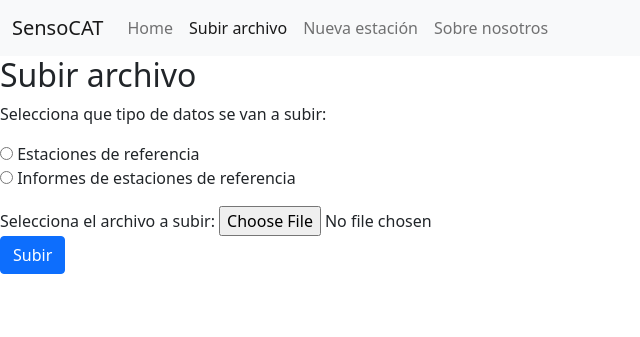
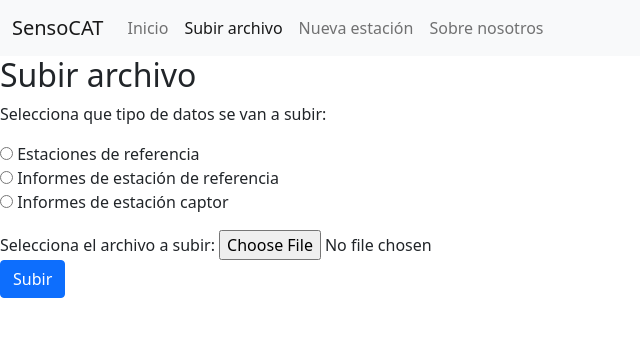
Before and after one commit to isisrg/SensoCat, a Flask app: page /upload in a window 1280 px wide. Shown: the top 337 px of the page, without its empty margins (0-640 px from the left). Run offline with Flask 2, Linux system fonts and the light colour scheme; some libraries are stand-ins or nearby versions.

Commit message:
cambio home y modificación en submit_station
home ahora es inicio, submit_station solo accesible en post no en get

```diff
--- a/app/forms.py
+++ b/app/forms.py
@@ -1,5 +1,5 @@
 from flask_wtf import FlaskForm
-from wtforms import StringField, PasswordField, BooleanField, SubmitField, FileField, RadioField, FieldList, FormField
+from wtforms import StringField, PasswordField, BooleanField, SubmitField, FileField, RadioField, FieldList, FormField, SelectField
 from wtforms.validators import DataRequired
 from flask_wtf.file import FileField, FileRequired, FileAllowed
 
@@ -13,7 +13,8 @@ class LoginForm(FlaskForm):
 
 class UploadForm(FlaskForm):
 	#Creates two radio buttons, one for stations and another one for reports. Forces the user to pick one of the two, if none of those are selected then appears a message to inform the user
-	data_type = RadioField('data_type', choices=[('stations', 'Estaciones de referencia'), ('reports', 'Informes de estaciones de referencia')], validators=[DataRequired()])
+	data_type = RadioField('data_type', choices=[('stations', 'Estaciones de referencia'), ('reports-ref', 'Informes de estación de referencia'), ('reports-captor', 'Informes de estación captor')], validators=[DataRequired()])
+	#dropdown = SelectField('drop_down', choices = [('captor', 'Estación captor'), ('ref', 'Estación de referencia')], validators = [DataRequired()])
 	file = FileField('file', validators=[FileRequired(), FileAllowed(['csv'], 'Solo archivos CSV!')])
 
 class NewStationForm(FlaskForm):
--- a/app/routes.py
+++ b/app/routes.py
@@ -54,12 +54,22 @@ def upload():
     if request.method == 'POST':
         data_type = form.data_type.data
         locations_csv = form.file.data
+        file_name = locations_csv.filename.split('.')[0]
+        print(file_name)
         df = pd.read_csv(locations_csv, delimiter=';')
         if data_type == 'stations':
             #df.insert(0, 'Id', np.arange(start=1, stop=len(df)+1, step=1))
             table = 'Estaciones'
+            mode = 0
+            #Primero equals 0 if its the first iteration on the Contaminantes column (also indicates wether the Contaminantes column exists or not)
+            primero = 0
+
+        if data_type == 'reports-captor':
+            df.insert(0, 'Nombre', file_name)
+            table = 'Informes'
             mode = 1
-        if data_type == 'reports':
+        if data_type == 'reports-ref':
+            df.insert(0, 'Nombre', file_name)
             table = 'Informes'
             mode = 2
 
@@ -70,9 +80,20 @@ def upload():
         #Number of columns of the csv
         col_size = df.shape[1]
 
+        dynamodb = boto3.resource('dynamodb')
+        #Indicates which table is going to be used
+        selected_table = dynamodb.Table(table)
+
         for count_row in range(0, row_size):
             for count_col in range(0, col_size):
                 row_values = df.iloc[count_row,:].values
+
+                # if str(header[count_col]) == 'Contaminantes' and mode == 0:
+                    # pollutants = row_values[count_col].split(',')
+
+                if str(header[count_col]) == 'date':
+                    header[count_col] = 'Timestamp'
+
                 #If the data is from a captor the date format is changed taking the seconds out
                 if str(header[count_col]) == 'Timestamp' and mode == 1:
                     old_date = str(row_values[count_col])
@@ -88,16 +109,16 @@ def upload():
                     row_values[count_col] = str(new_date)
 
                 if count_col == 0:
+                    #if str(header[count_col]) == 'Contaminantes' and mode == 0:
                     data_json = '{"' + str(header[count_col]) + '": "' + str(row_values[count_col]) + '"'
                 else:
                     data_json += ', "' + str(header[count_col]) + '": "' + str(row_values[count_col]) + '"'
 
             data_json += '}'
+            print(data_json)
             #Data converted to JSON format
             converted_data = json.loads(data_json)
-            dynamodb = boto3.resource('dynamodb')
-            #Indicates which table is going to be used
-            selected_table = dynamodb.Table(table)
+            print(converted_data)
             selected_table.put_item(Item=converted_data)
 
     return render_template('upload.html', title='Subir archivo', form=form)
@@ -110,68 +131,72 @@ def new_station():
             return render_template('submit_station.html', title='Nueva estación', form_new_station=form_new_station)
     return render_template('new_station.html', title='Nueva estación', form_new_station=form_new_station)
 
-@app.route('/submit_station', methods=['GET', 'POST'])
+@app.route('/new_station/submit_station', methods=['GET', 'POST'])
 def submit_station():
-    form_new_station = NewStationForm()
 
-    dynamodb = boto3.resource('dynamodb')
-    table = dynamodb.Table('Estaciones')
-    #Returns all of the table's data
-    table_data = table.scan()
-    #Returns the items from the data collected and saves it into pandas
-    items_data = pd.DataFrame(table_data['Items'])
+    if request.method == 'GET':
+        return redirect('/new_station')
 
-    #Header values
-    header = items_data.columns.values
-    #Number of rows of the csv
-    row_size = items_data.shape[0]
-    #Number of columns of the csv
-    col_size = items_data.shape[1]
+    if request.method == 'POST':
+        form_new_station = NewStationForm()
+        dynamodb = boto3.resource('dynamodb')
+        table = dynamodb.Table('Estaciones')
+        #Returns all of the table's data
+        table_data = table.scan()
+        #Returns the items from the data collected and saves it into pandas
+        items_data = pd.DataFrame(table_data['Items'])
 
-    #Primero equals 0 if its the first iteration on the Contaminantes column (also indicates wether the Contaminantes column exists or not)
-    primero = 0
+        #Header values
+        header = items_data.columns.values
+        #Number of rows of the csv
+        row_size = items_data.shape[0]
+        #Number of columns of the csv
+        col_size = items_data.shape[1]
 
-    for count_col in range(0, col_size):
-        if header[count_col] == 'Longitud': data = form_new_station.longitude.data
-        if header[count_col] == 'Latitud': data = form_new_station.latitude.data
-        if header[count_col] == 'Nombre': data = form_new_station.name.data
-        if header[count_col] == 'Contaminantes': data = form_new_station.pollutants.data
+        #Primero equals 0 if its the first iteration on the Contaminantes column (also indicates wether the Contaminantes column exists or not)
+        primero = 0
 
-        if count_col == 0:
-            data_json = '{"' + str(header[count_col]) + '": "' + str(data) + '"'
-        else:
-            if header[count_col] == 'Contaminantes':
-                data_json += ', "' + str(header[count_col]) + '": ['
-                for nested in form_new_station.pollutants.entries:
-                    if primero == 0:
-                        data_json += '"' + str(nested.data) + '"'
-                        primero = 1
-                    else:
-                        data_json += ', "' + str(nested.data) + '"'
-                data_json += ']'
+        for count_col in range(0, col_size):
+            if header[count_col] == 'Longitud': data = form_new_station.longitude.data
+            if header[count_col] == 'Latitud': data = form_new_station.latitude.data
+            if header[count_col] == 'Nombre': data = form_new_station.name.data
+            if header[count_col] == 'Contaminantes': data = form_new_station.pollutants.data
+
+            if count_col == 0:
+                data_json = '{"' + str(header[count_col]) + '": "' + str(data) + '"'
             else:
-                data_json += ', "' + str(header[count_col]) + '": "' + str(data) + '"'
+                if header[count_col] == 'Contaminantes':
+                    data_json += ', "' + str(header[count_col]) + '": ['
+                    for nested in form_new_station.pollutants.entries:
+                        if primero == 0:
+                            data_json += '"' + str(nested.data) + '"'
+                            primero = 1
+                        else:
+                            data_json += ', "' + str(nested.data) + '"'
+                    data_json += ']'
+                else:
+                    data_json += ', "' + str(header[count_col]) + '": "' + str(data) + '"'
 
-    #If Contaminantes column does not exists then creates one with the data specified by the user in the form
-    if primero == 0:
-        data_json += ', "Contaminantes": ['
-        for nested in form_new_station.pollutants.entries:
-            if primero == 0:
-                data_json += '"' + str(nested.data) + '"'
-                primero = 1
-            else:
-                data_json += ', "' + str(nested.data) + '"'
-        data_json += ']'
+        #If Contaminantes column does not exists then creates one with the data specified by the user in the form
+        if primero == 0:
+            data_json += ', "Contaminantes": ['
+            for nested in form_new_station.pollutants.entries:
+                if primero == 0:
+                    data_json += '"' + str(nested.data) + '"'
+                    primero = 1
+                else:
+                    data_json += ', "' + str(nested.data) + '"'
+            data_json += ']'
 
-    #print(str(form_new_station.pollutants.data))
-    #print(len(form_new_station.pollutants.data))
+        #print(str(form_new_station.pollutants.data))
+        #print(len(form_new_station.pollutants.data))
 
-    data_json += '}'
-    print(data_json)
-    #Data converted to JSON format
-    converted_data = json.loads(data_json)
-    dynamodb = boto3.resource('dynamodb')
-    #Indicates which table is going to be used
-    selected_table = dynamodb.Table('Estaciones')
-    selected_table.put_item(Item=converted_data)
-    return render_template('submit_station.html', title='Estación', form_new_station=form_new_station)
+        data_json += '}'
+        print(data_json)
+        #Data converted to JSON format
+        converted_data = json.loads(data_json)
+        dynamodb = boto3.resource('dynamodb')
+        #Indicates which table is going to be used
+        selected_table = dynamodb.Table('Estaciones')
+        selected_table.put_item(Item=converted_data)
+        return render_template('submit_station.html', title='Estación', form_new_station=form_new_station)
--- a/app/templates/about.html
+++ b/app/templates/about.html
@@ -1,7 +1,7 @@
 {% extends "base.html" %}
 
 {% block navbar %}
-    <a class="nav-link" aria-current="page" href="{{ url_for('home') }}">Home</a>
+    <a class="nav-link" aria-current="page" href="{{ url_for('home') }}">Inicio</a>
     <a class="nav-link" href="{{ url_for('upload') }}">Subir archivo</a>
     <a class="nav-link" href="{{ url_for('new_station') }}">Nueva estación</a>
     <a class="nav-link active" href="{{ url_for('about') }}">Sobre nosotros</a>
--- a/app/templates/base.html
+++ b/app/templates/base.html
@@ -1,4 +1,4 @@
-<!doctype html>
+ <!doctype html>
 <html>
 	<head>
 		{% if title %}
--- a/app/templates/home.html
+++ b/app/templates/home.html
@@ -13,7 +13,7 @@ crossorigin=""></script>
 {% endblock %}
 
 {% block navbar %}
-    <a class="nav-link active" aria-current="page" href="{{ url_for('home') }}">Home</a>
+    <a class="nav-link active" aria-current="page" href="{{ url_for('home') }}">Inicio</a>
     <a class="nav-link" href="{{ url_for('upload') }}">Subir archivo</a>
     <a class="nav-link" href="{{ url_for('new_station') }}">Nueva estación</a>
     <a class="nav-link" href="{{ url_for('about') }}">Sobre nosotros</a>
--- a/app/templates/new_station.html
+++ b/app/templates/new_station.html
@@ -1,14 +1,14 @@
 {% extends "base.html" %}
 
 {% block navbar %}
-    <a class="nav-link" aria-current="page" href="{{ url_for('home') }}">Home</a>
+    <a class="nav-link" aria-current="page" href="{{ url_for('home') }}">Inicio</a>
     <a class="nav-link" href="{{ url_for('upload') }}">Subir archivo</a>
     <a class="nav-link active" href="{{ url_for('new_station') }}">Nueva estación</a>
     <a class="nav-link" href="{{ url_for('about') }}">Sobre nosotros</a>
 {% endblock %}
 
 {% block content %}
-	<form method="POST" action="/submit_station">
+	<form method="POST" action="/new_station/submit_station">
 		<h2> Crear nueva estación </h2>
 		{{ form_new_station.name.label }}
 		{{ form_new_station.name }}
--- a/app/templates/upload.html
+++ b/app/templates/upload.html
@@ -1,7 +1,7 @@
 {% extends "base.html" %}
 
 {% block navbar %}
-    <a class="nav-link" aria-current="page" href="{{ url_for('home') }}">Home</a>
+    <a class="nav-link" aria-current="page" href="{{ url_for('home') }}">Inicio</a>
     <a class="nav-link active" href="{{ url_for('upload') }}">Subir archivo</a>
     <a class="nav-link" href="{{ url_for('new_station') }}">Nueva estación</a>
     <a class="nav-link" href="{{ url_for('about') }}">Sobre nosotros</a>
```
Also changed, not shown: app/templates/submit_station.html (+7 -0 lines).
